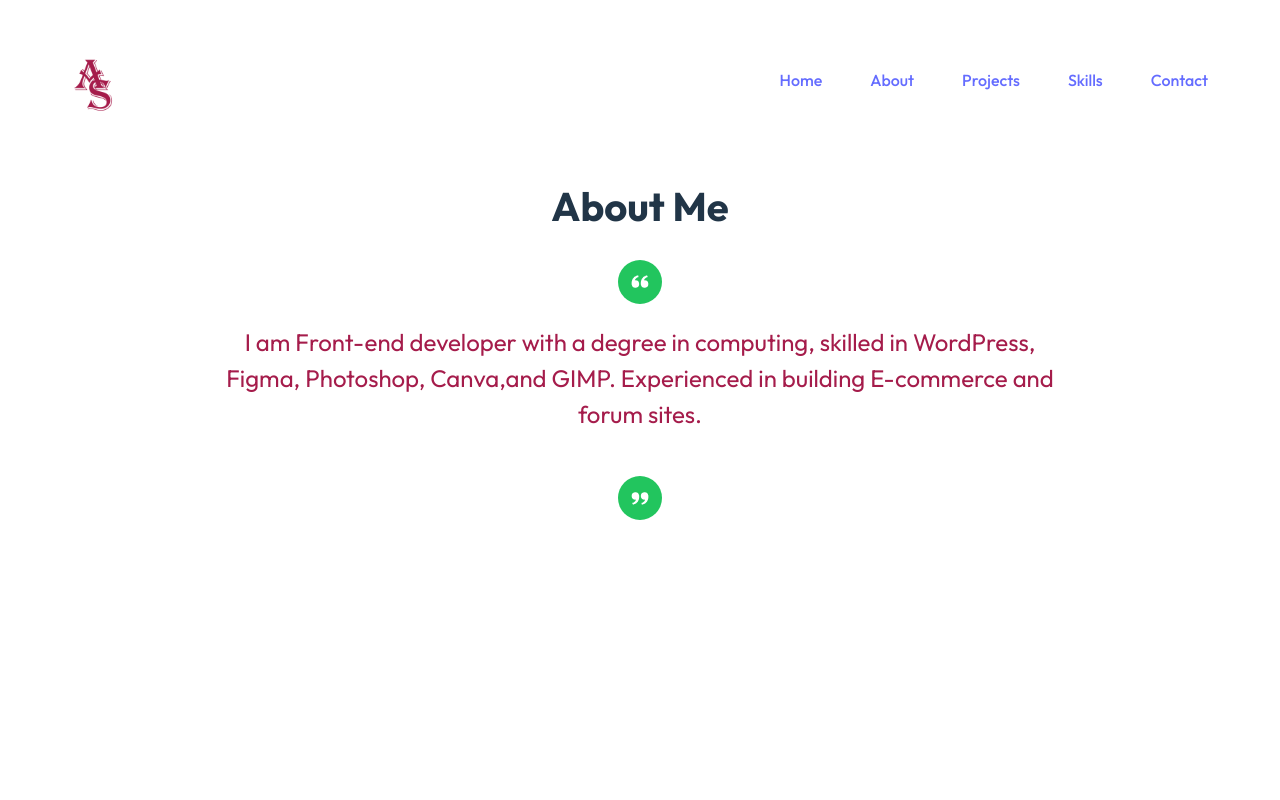
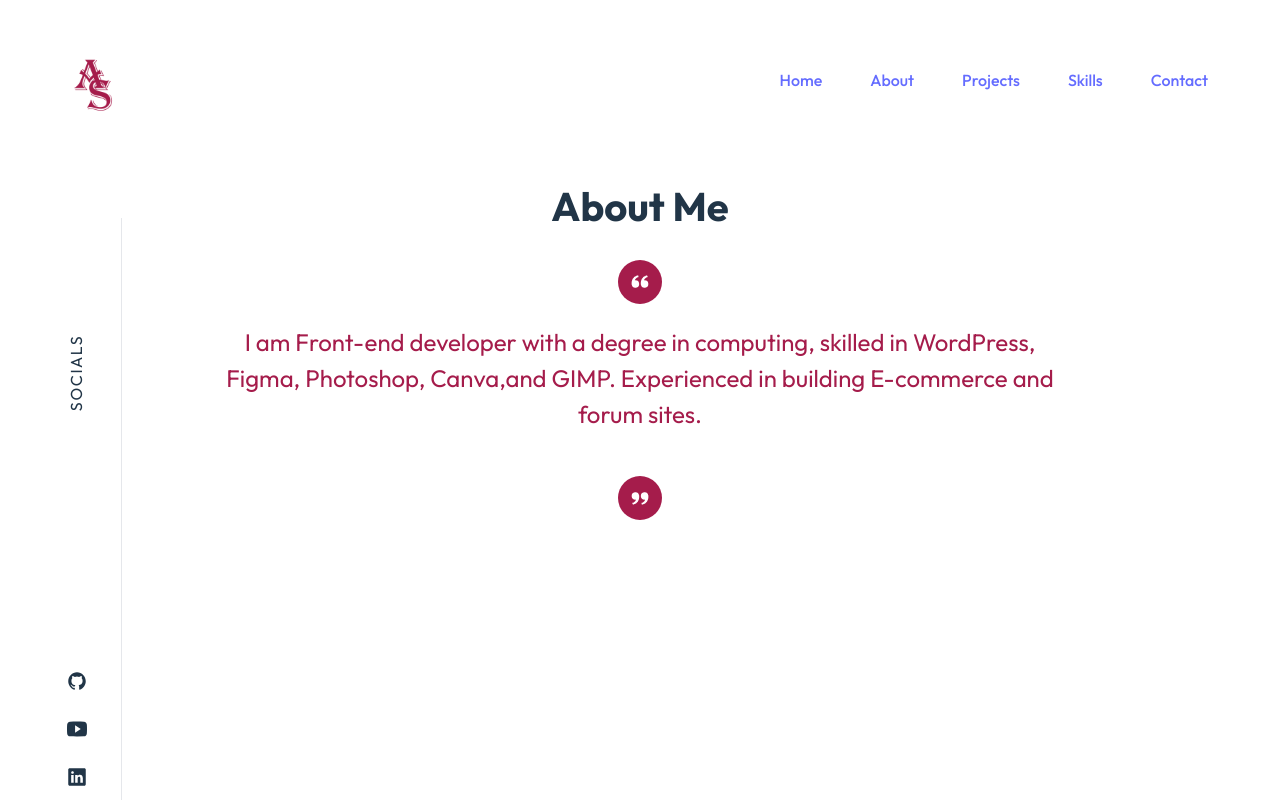
Before and after one commit to addy306/React-Portfolio, a React (Vite) app: page /about in a window 1280 px wide. Built offline with nearby package versions, Linux system fonts and the light colour scheme; a web font is replaced by a local one.

Commit message:
Adding the socials icon to page side bar

```diff
--- a/src/App.jsx
+++ b/src/App.jsx
@@ -6,12 +6,14 @@
 import Contact from './components/pages/Contact';
 import Projects from './components/pages/Projects';
 import Skills from './components/pages/Skills';
+import SocialsSide from './components/SocialsSide'
 import './index.css'
 
 function App() {
   return (
     <Router>
       <Header />
+      <SocialsSide/>
       {/* Wrap Route elements in a Routes component */}
       <Routes>
         {/* Define routes using the Route component to render different page components at different paths */}
@@ -22,7 +24,6 @@
         <Route path="/contact" element={<Contact />} />
         <Route path="/projects" element={<Projects />} />
         <Route path="/skills" element={<Skills />} />
-
       </Routes>
     </Router>
   );
--- a/src/components/Header/Header.jsx
+++ b/src/components/Header/Header.jsx
@@ -1,13 +1,12 @@
 import React from 'react'
 import NavBar from '../NavBar'
-//import Tailwindnav from '../Tailwindnav'
+
 
 
 function Header() {
     return(
         <>
        <NavBar/>
-       {/*<Tailwindnav/>*/}
        </>
     )
 }
--- /dev/null
+++ b/src/components/SocialsSide.jsx
@@ -0,0 +1,22 @@
+import react from "@heroicons/react";
+import { IoLogoGithub,IoLogoYoutube,IoLogoLinkedin,
+    IoLogoDribbble } from "react-icons/io5";
+
+function SocialsSide() {
+  return (
+    <div
+    className="w-[90px] border-r-[1px] dark:bg-slate-800
+    h-screen fixed flex flex-col justify-around items-center mt-[90px]"
+    >
+        <h2 className='-rotate-90 tracking-widest'>SOCIALS</h2>
+        <div className='flex flex-col gap-7 mb-10 text-[20px]'>
+            <IoLogoGithub className="cursor-pointer hover:scale-110 transition-all ease-in-out"/>
+            <IoLogoYoutube className="cursor-pointer hover:scale-110 transition-all ease-in-out"/>
+            <IoLogoLinkedin className="cursor-pointer hover:scale-110 transition-all ease-in-out"/>
+            <IoLogoDribbble className="cursor-pointer hover:scale-110 transition-all ease-in-out"/>
+        </div>
+    </div>
+  )
+}
+
+export default SocialsSide
--- a/src/components/pages/About.jsx
+++ b/src/components/pages/About.jsx
@@ -5,10 +5,10 @@
     return(
             <div className='mt-12 px-44 text-center flex flex-col items-center'>
                 <h2 className='text-[40px] font-bold'>About Me</h2>
-                <BiSolidQuoteAltLeft className="bg-green-500 p-3 text-[44px] rounded-full
+                <BiSolidQuoteAltLeft className="bg-[#a51c4b] p-3 text-[44px] rounded-full
                 mt-6 text-white"/>
                     <h2 className='my-5 text-[#a51c4b] text-[24px]'>I am Front-end developer with a degree in computing, skilled in WordPress, Figma, Photoshop, Canva,and GIMP. Experienced in building E-commerce and forum sites.</h2>
-                <BiSolidQuoteAltRight className="bg-green-500 p-3 text-[44px] rounded-full
+                <BiSolidQuoteAltRight className="bg-[#a51c4b] p-3 text-[44px] rounded-full
                 mt-6 text-white"/>
 
             </div>
--- a/src/components/pages/Contact.jsx
+++ b/src/components/pages/Contact.jsx
@@ -23,6 +23,7 @@
   };
     return(
         <>
+        <h2 className='text-[40px] font-bold'>Contact Me</h2>
        <form
             className="my-10 flex flex-col justify-start items-center max-w-xl m-auto"
             onSubmit={handleSubmit(onSubmit)}
```
